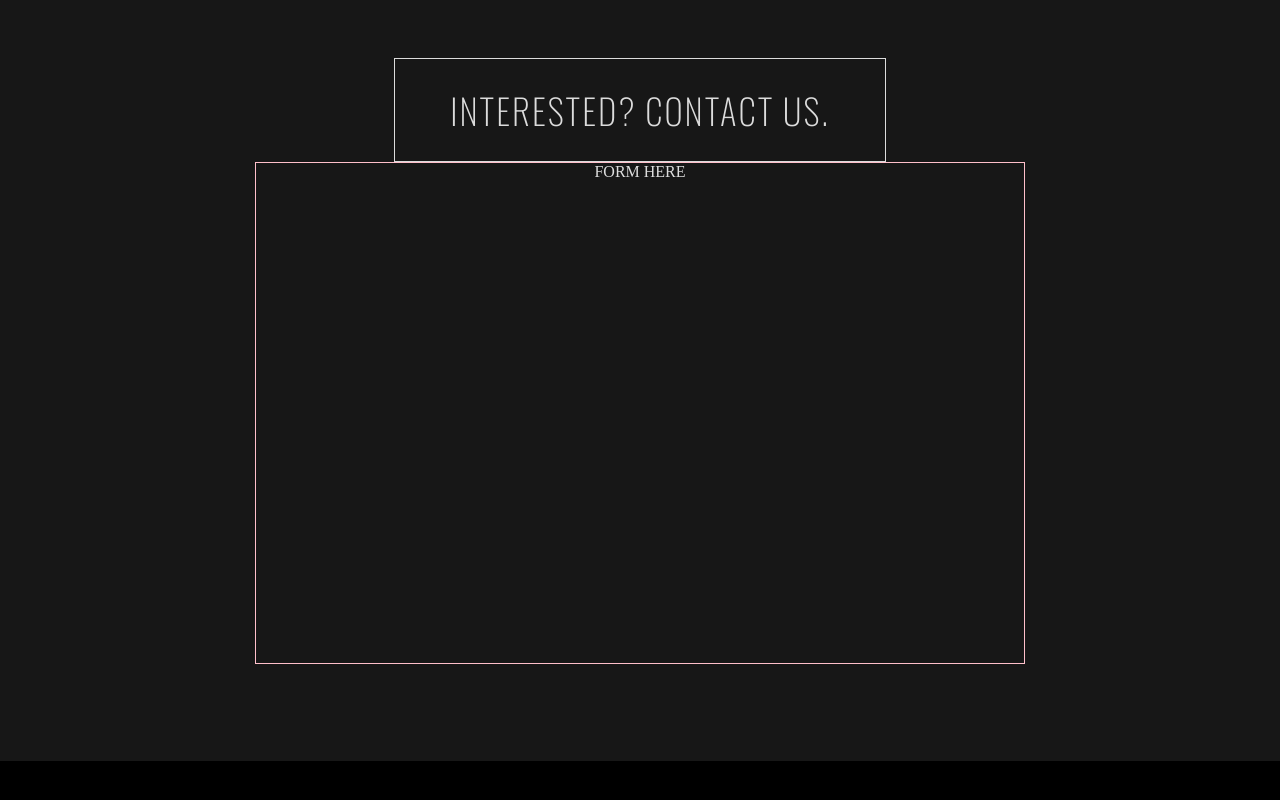
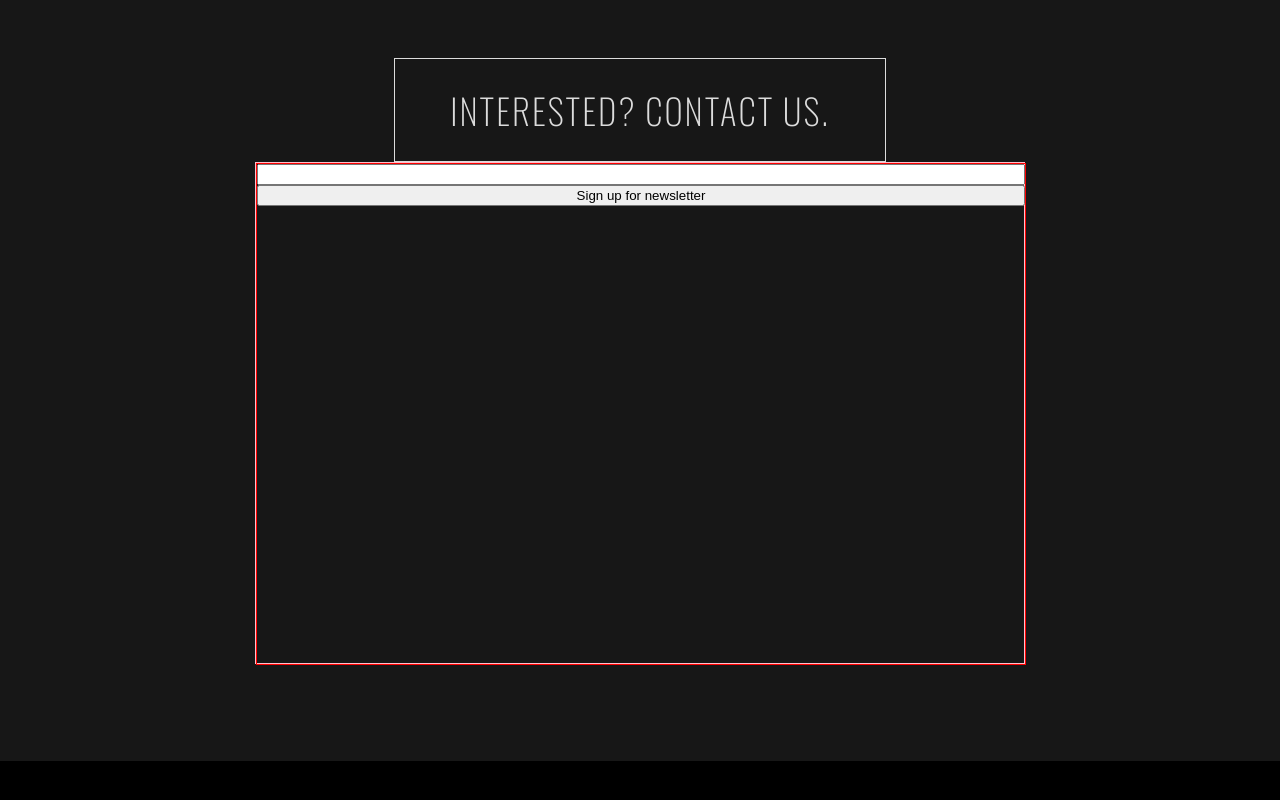
Before and after one commit to eonc21/alphashift-website, a Vue app: page / in a window 1280 px wide. Shown: the part 4039-4839 px from the top of the page. Built offline with nearby package versions, Linux system fonts and the light colour scheme.

Commit message:
Did email validation

```diff
--- a/package.json
+++ b/package.json
@@ -9,6 +9,7 @@
   },
   "dependencies": {
     "core-js": "^3.6.5",
+    "vee-validate": "^4.5.2",
     "vue": "^3.0.0",
     "vue-carousel": "^0.18.0",
     "vue-typed-js": "^0.1.2",
--- /dev/null
+++ b/src/components/Contact.vue
@@ -0,0 +1,86 @@
+<template>
+  <Form @submit="onSubmit">
+      <Field name="email" type="email" :rules="validateEmail"/>
+            <ErrorMessage name="email" />
+
+      <button>Sign up for newsletter</button>
+    <!-- <div class="field">
+        <label class="label">Inquiry Type</label>
+        <div class="control">
+            <div class="select">
+            <select v-model="form.inquiry_type">
+                <option disabled value="">Nothing selected</option>
+                <option :key="option.value" v-for="option in options.inquiry" v-bind:value="option.value">
+                {{ option.text }}
+                </option>
+            </select>
+            </div>
+        </div>
+    </div> -->
+
+    </Form>
+</template>
+
+<script>
+import { Field, Form, ErrorMessage } from 'vee-validate';
+
+
+export default {
+
+    name: 'Contact',
+  components: {
+    Form,
+    Field,
+    ErrorMessage,
+  },
+
+  methods: {
+    onSubmit(values) {
+      console.log(JSON.stringify(values, null, 2));
+    },
+    validateEmail(value) {
+      // if the field is empty
+      if (!value) {
+        return 'This field is required';
+      }
+      // if the field is not a valid email
+      const regex = /^[A-Z0-9._%+-]+@[A-Z0-9.-]+\.[A-Z]{2,4}$/i;
+      if (!regex.test(value)) {
+        return 'This field must be a valid email';
+      }
+      // All is good
+      return true;
+    },
+  },
+
+    // data() {
+    //   return {
+    //     options: {
+    //     inquiry: [
+    //       { value: 'feature', text: "Feature Request"},
+    //       { value: 'bug', text: "Bug Report"},
+    //     ]
+    //   }
+    // }
+    //   }
+    }
+
+
+</script>
+
+<style>
+
+form {
+    display: flex;
+    flex-direction: column;
+    width: 100%;
+    height: 100%;
+    border: 1px solid red;
+}
+
+.field {
+    display: flex;
+    font-size: 2rem;
+}
+
+</style>
--- a/src/components/pages/Conclusion.vue
+++ b/src/components/pages/Conclusion.vue
@@ -2,7 +2,7 @@
   <div id='conclusion-page'>
       <PageHeader text="INTERESTED? CONTACT US." />
       <div id='form-container'>
-          FORM HERE
+          <Contact />
       </div>
 
   </div>
@@ -12,6 +12,7 @@
 </template>
 
 <script>
+import Contact from '../Contact.vue'
 import PageHeader from '../PageHeader.vue'
 
 export default {
@@ -20,6 +21,7 @@ export default {
 
     components: {
         PageHeader,
+        Contact,
 
     },
 
```
Also changed, not shown: 1 other file (tests, documents, lock files or other folders).
